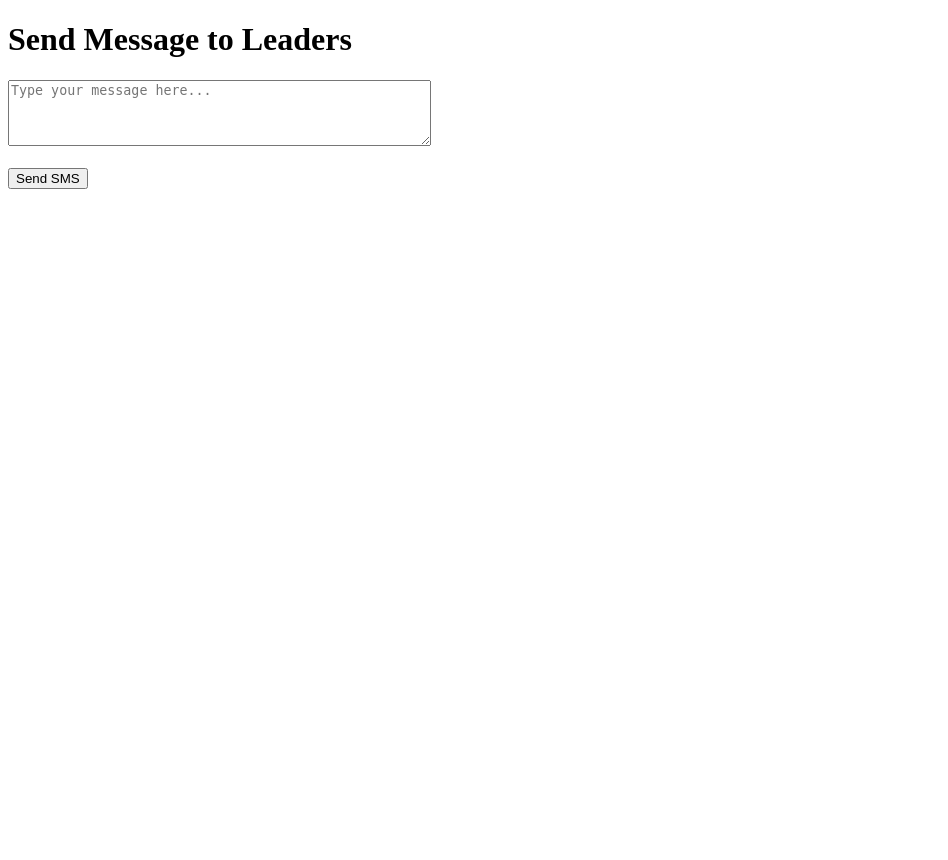
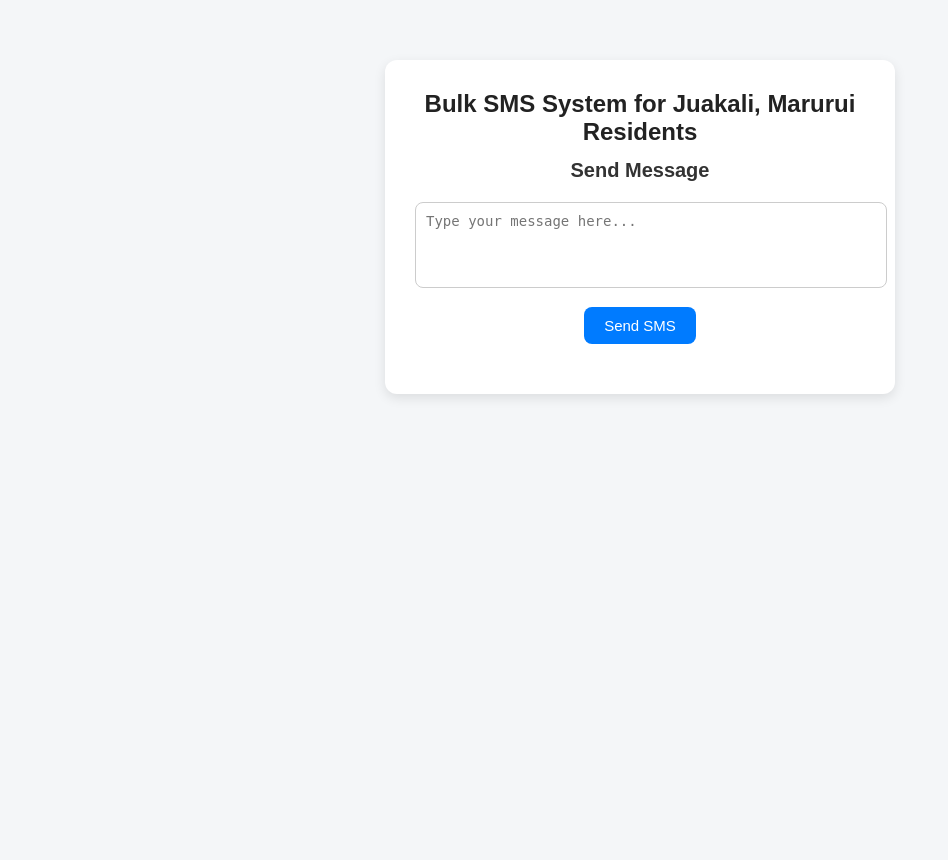
Before and after one commit to isaacsabbath/community_bulk_sms, a Django app: page /sms/send/ in a window 1280 px wide. Shown: the whole page, without its empty margins (0-948 px from the left). Before the commit the page ends 189 px from the top, so only its background shows below. Run offline with Django 4.2, Linux system fonts and the light colour scheme.

Commit message:
updated fixes

```diff
--- a/communtiy/settings.py
+++ b/communtiy/settings.py
@@ -23,11 +23,11 @@ BASE_DIR = Path(__file__).resolve().parent.parent
 SECRET_KEY = 'django-insecure-ntf3d48g92w1#quv5a$_!0#4dx7s(sgdksca@(a-c(xn=bp&4a'
 
 # SECURITY WARNING: don't run with debug turned on in production!
-DEBUG = True
+DEBUG = False
 
 # settings.py
 
-ALLOWED_HOSTS = ['127.0.0.1', 'localhost', '']
+
 
 import os
 # Application definition
--- a/sms/templates/send_message.html
+++ b/sms/templates/send_message.html
@@ -1,18 +1,96 @@
 <!DOCTYPE html>
-<html>
+<html lang="en">
 <head>
-    <title>Send Bulk SMS</title>
+    <meta charset="UTF-8">
+    <meta name="viewport" content="width=device-width, initial-scale=1.0">
+    <title>Bulk SMS System</title>
+    <style>
+        body {
+            font-family: Arial, sans-serif;
+            background-color: #f4f6f8;
+            display: flex;
+            justify-content: center;
+            align-items: flex-start; /* move to top instead of center */
+            height: 100vh;
+            margin: 0;
+            padding-top: 60px; /* push it slightly down from the top */
+        }
+
+        .container {
+            background: white;
+            padding: 30px;
+            border-radius: 12px;
+            box-shadow: 0 4px 12px rgba(0,0,0,0.1);
+            text-align: center;
+            width: 450px;
+        }
+
+        .main-heading {
+            font-size: 24px;
+            font-weight: bold;
+            color: #222;
+            margin-bottom: 10px;
+        }
+
+        h1 {
+            margin-bottom: 20px;
+            font-size: 20px;
+            color: #333;
+        }
+
+        textarea {
+            width: 100%;
+            padding: 10px;
+            border: 1px solid #ccc;
+            border-radius: 8px;
+            resize: none;
+            font-size: 14px;
+        }
+
+        button {
+            margin-top: 15px;
+            padding: 10px 20px;
+            background: #007bff;
+            color: white;
+            border: none;
+            border-radius: 8px;
+            font-size: 15px;
+            cursor: pointer;
+            transition: background 0.3s ease;
+        }
+
+        button:hover {
+            background: #0056b3;
+        }
+
+        .messages {
+            margin-top: 20px;
+        }
+
+        .messages p {
+            background: #e6f4ea;
+            color: #2e7d32;
+            padding: 8px;
+            border-radius: 6px;
+            font-size: 14px;
+        }
+    </style>
 </head>
 <body>
-    <h1>Send Message to Leaders</h1>
+    <div class="container">
+        <div class="main-heading">Bulk SMS System for Juakali, Marurui Residents</div>
+        <h1>Send Message</h1>
         <form method="post">
             {% csrf_token %}
-        <textarea name="content" rows="4" cols="50" placeholder="Type your message here..."></textarea><br><br>
+            <textarea name="content" rows="4" placeholder="Type your message here..."></textarea><br>
             <button type="submit">Send SMS</button>
         </form>
 
+        <div class="messages">
             {% for msg in messages %}
                 <p>{{ msg }}</p>
             {% endfor %}
+        </div>
+    </div>
 </body>
 </html>
--- a/sms/views.py
+++ b/sms/views.py
@@ -15,7 +15,7 @@ def send_message_view(request):
             if result["status"] == "success":
                 msg = Message.objects.create(content=content)
                 msg.sent_to.set(Leader.objects.all())
-                messages.success(request, "Message sent successfully to all leaders!")
+                messages.success(request, "Message sent successfully to all Residents!")
             else:
                 messages.error(request, f"Failed: {result['message']}")
         else:
```
Also changed, not shown: requirements.txt (added, +11 -0 lines), db.sqlite3. Lines whose indentation alone changed are shown as unchanged.
